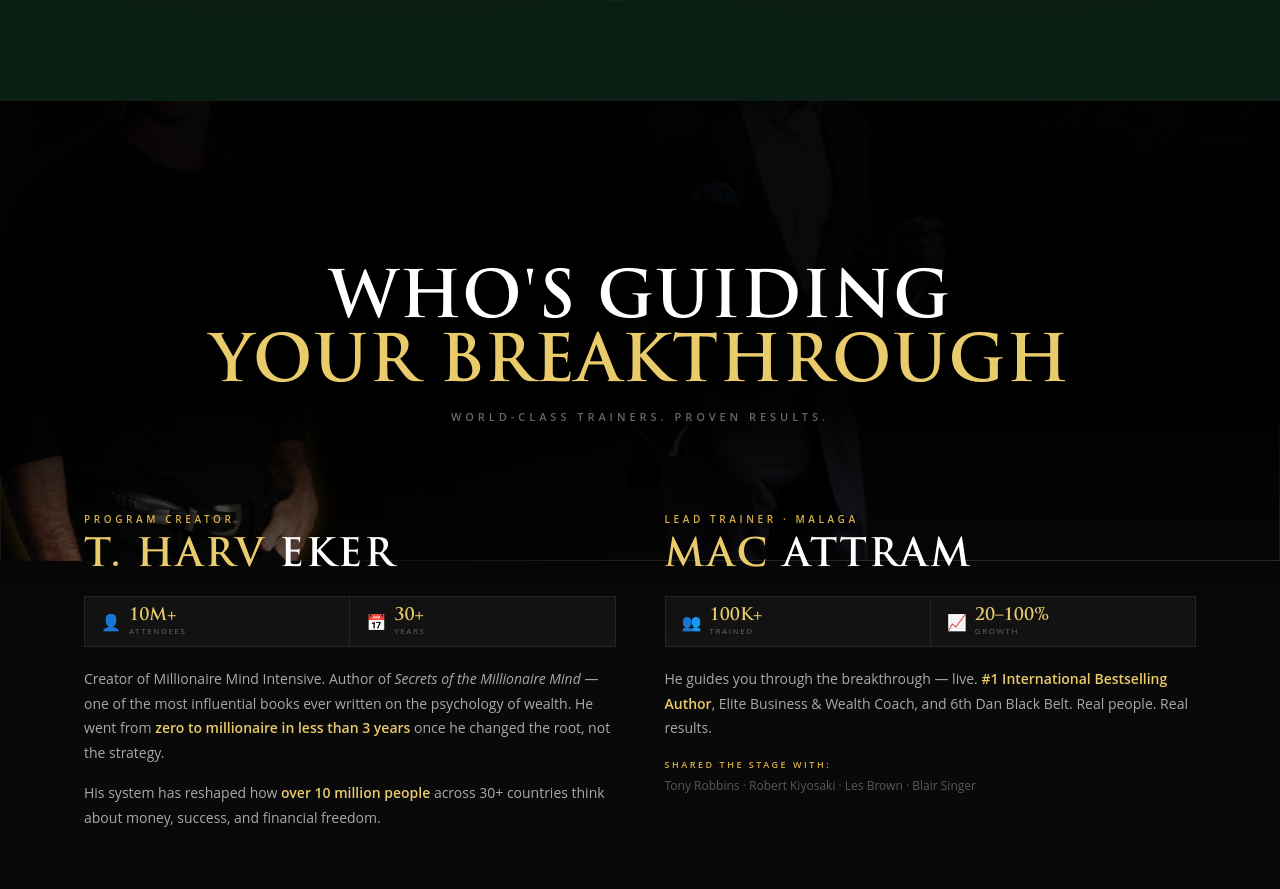
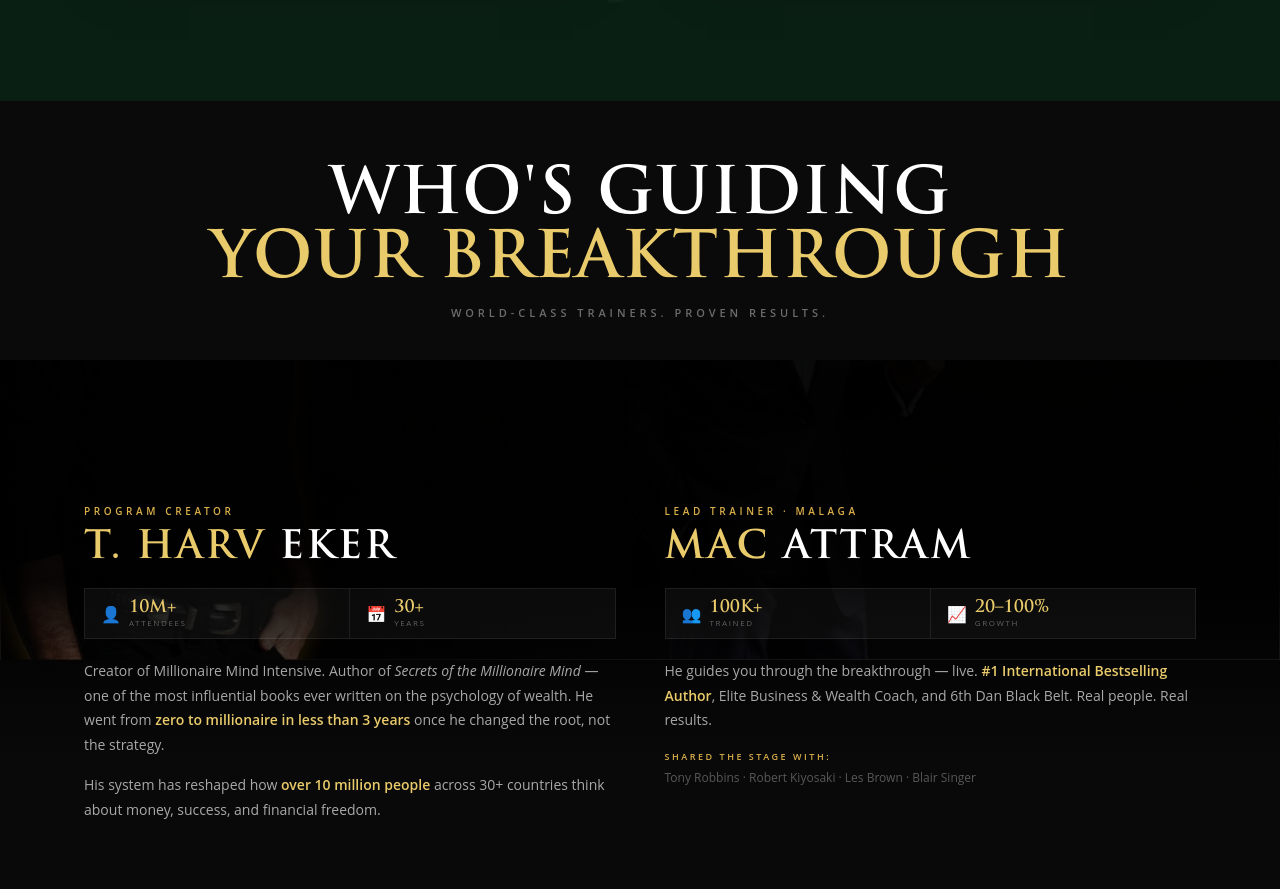
Before and after one commit to successeu/spain, a plain HTML site: page public/index.html in a window 1280 px wide. Shown: the part 7455-8344 px from the top of the page. Drawn offline with Linux system fonts and the light colour scheme.

Commit message:
Trainer heading: move completely outside background section to plain dark block

```diff
--- a/public/index.html
+++ b/public/index.html
@@ -565,8 +565,9 @@ j=d.createElement(s),dl=l!='dataLayer'?'&l='+l:'';j.async=true;j.src=
 
   /* Heading inside section — on top of background image */
   .trainers-head{
+    background:var(--mmi-ink-900);
     text-align:center;
-    padding:64px 24px 48px;
+    padding:64px 24px 40px;
   }
   .trainers-title{
     font-family:var(--font-display);
@@ -1492,15 +1493,15 @@ height="0" width="0" style="display:none;visibility:hidden"></iframe></noscript>
   </div>
 </section>
 
+<!-- ═══════════ TRAINERS HEADING (outside bg section) ═══════════ -->
+<div class="trainers-head">
+  <h2 class="trainers-title">Who's Guiding<span>Your Breakthrough</span></h2>
+  <p class="trainers-subtitle">World-class trainers. Proven results.</p>
+</div>
+
 <!-- ═══════════ TRAINERS ═══════════ -->
 <section class="trainers">
   <div class="section-inner">
-
-    <!-- Heading — sits on top of background image -->
-    <div class="trainers-head">
-      <h2 class="trainers-title">Who's Guiding<span>Your Breakthrough</span></h2>
-      <p class="trainers-subtitle">World-class trainers. Proven results.</p>
-    </div>
 
     <!-- Two-panel grid -->
     <div class="trainer-grid">
```
